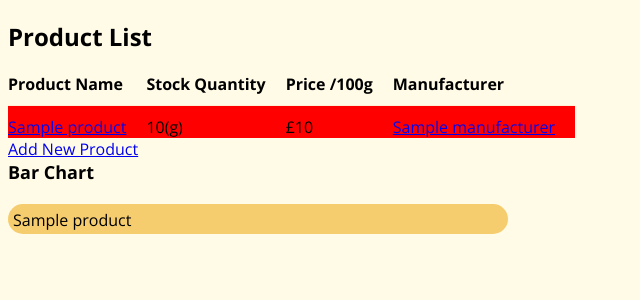
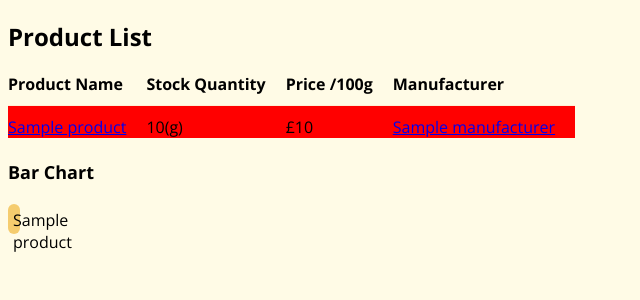
Before and after one commit to janeymcnab/python_project_shop_inventory, a Flask app: page /products in a window 1280 px wide. Shown: the part 60-360 px from the top of the page, without its empty margins (0-640 px from the left). Run offline with Flask 2, Linux system fonts and the light colour scheme; a database or web service that is not in the repository returns one stand-in record (values such as "Sample title"); some libraries are stand-ins or nearby versions.

Commit message:
adds more css. has issue with edit product

```diff
--- a/controllers/products_controller.py
+++ b/controllers/products_controller.py
@@ -19,7 +19,7 @@ def products():
 
 @products_blueprint.route('/products/<id>', methods=['POST'])
 def sell(id):
-    bought_amount = request.form["amount"]
+    bought_amount = request.form["bought_amount"]
     product = product_repository.select(id)
     product.decrease_stock(int(bought_amount))
     product_repository.update(product)
--- a/static/css/style.css
+++ b/static/css/style.css
@@ -67,17 +67,17 @@ ul {
     position: absolute;
     top: 0;
     left: 0;
-    width: 500px;
+    width: 90%;
   }
 
   rbars {
     display: block;
     height: 20px;
     margin-top: 20px;
-    max-width: 500px;
+    max-width: 90%;
     padding: 5px;
   }
   rbars{
     background-color: #f5cc6e;
-    border-radius:15px;
+    border-radius:10px;
   }
--- a/templates/products/index.html
+++ b/templates/products/index.html
@@ -27,31 +27,17 @@
     {% endfor %}
     </table>
 </div>
+<br>
 
-
-<a href = "/products/new">Add New Product</a>
-
+<!-- <a href = "/products/new">Add New Product</a>   -->
 
 <section class="container">
     <div class="title">Bar Chart</div>
 
     <section class="chart">
-      <!-- <section class="column-bars">
-        <cbars></cbars>
-        <cbars></cbars>
-        <cbars></cbars>
-        <cbars></cbars>
-        <cbars></cbars>
-        <cbars></cbars>
-        <cbars></cbars>
-        <cbars></cbars>
-        <cbars></cbars>
-        <cbars></cbars>
-      </section> -->
-
       <section class="row-bars">
         {% for product in products %}
-        <rbars style="width:{{product.stock_quantity}}/5000*100%">{{ product.name }}</rbars>
+        <rbars style="width:{{ (product.stock_quantity/5000)*100 }}%">{{ product.name }}</rbars>
         {% endfor %}
       </section>
     </section>
--- a/templates/products/show.html
+++ b/templates/products/show.html
@@ -60,7 +60,7 @@
           <br>
           <div>
             <label for = "amount">Amount:</label>
-            <input name = "amount" type = text id = amount placeholder  = "Per 100g">
+            <input name = "bought_amount" type = text id = amount placeholder  = "Per 100g">
         </div>
         <br>
         <div>
```
Also changed, not shown: templates/manufacturers/edit.html (+4 -4 lines).
